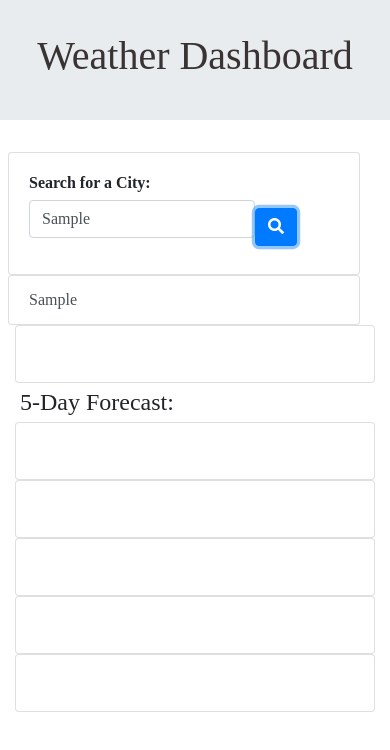
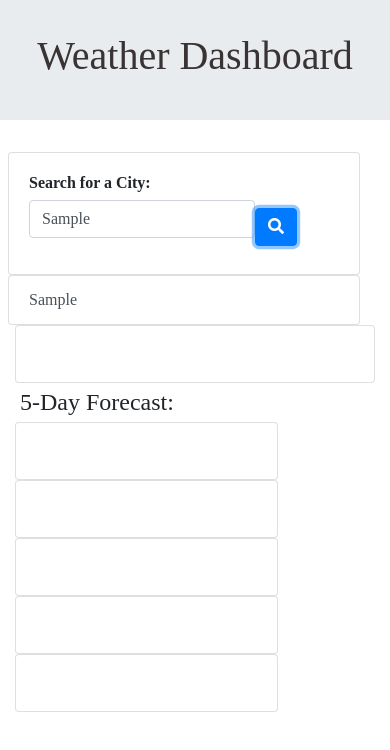
Before and after one commit to tbruce00/Week06_WeatherDashboard, a plain HTML site: page index.html in a window 390 px wide. Both pictures are taken after typing "Sample" into the empty fields and a click on the button 276 px from the left and 227 px from the top of the page. Drawn offline with nearby package versions, Linux system fonts and the light colour scheme; no server answers; a web font is replaced by a local one.

Commit message:
Fixed HTML

```diff
--- a/index.html
+++ b/index.html
@@ -65,7 +65,7 @@
                     </div>
                 </div>
                 <div class="row">
-                  <div id="forecast-weather" class="col-md-9">
+                  <div id="forecast-weather" class="col-9">
                       <h4>5-Day Forecast:</h4>
                       <div id="forecast-cards">
                           <div class="card forecast">
```
